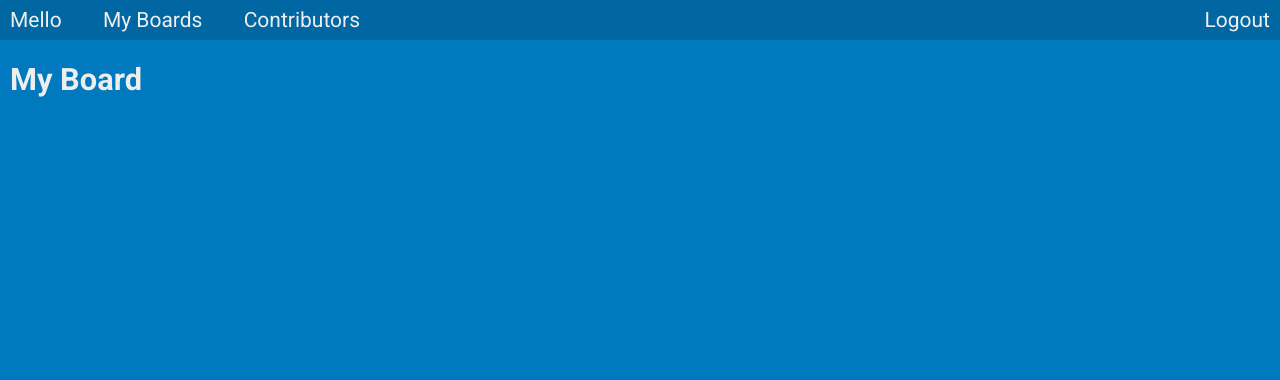
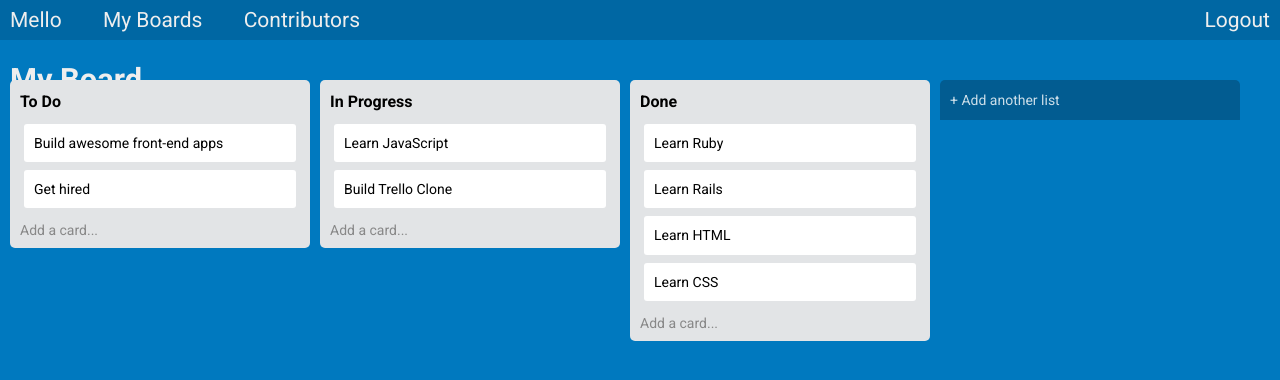
Before and after one commit to OwitiDessy/Mello-KanbanWebApplication, a plain HTML site: page index.html in a window 1280 px wide. Drawn offline with nearby package versions, Linux system fonts and the light colour scheme.

Commit message:
Added a list tabs and CSS styling features

```diff
--- a/assets/css/style.css
+++ b/assets/css/style.css
@@ -75,3 +75,96 @@ header {
   flex: 0 0 auto;
   margin-left: 10px;
 }
+
+.list {
+  width: 300px;
+  height: calc(100% - 10px - 17px);
+}
+
+.list > * {
+  background-color: #e2e4e6;
+  color: #333;
+  padding: 0 10px;
+}
+
+.list.add > button {
+  height: 40px;
+  text-align: left;
+  background-color: #025c91;
+  font-weight: 100;
+  color: #ffffffcc;
+}
+
+.list.add > button:focus {
+  outline: white auto 5px;
+  outline-offset: -5px;
+}
+
+.list header,
+.list.add > button {
+  width: 100%;
+  border-top-left-radius: 5px;
+  border-top-right-radius: 5px;
+  cursor: pointer;
+}
+
+.list:not(.add) > header > button {
+  width: 100%;
+  margin-top: 4px;
+  line-height: 36px;
+  font-size: 16px;
+  font-weight: bold;
+  text-align: left;
+  cursor: pointer;
+}
+
+.list:not(.add) > button:last-child {
+  display: block;
+  outline-offset: -5px;
+  width: 100%;
+  text-align: left;
+  line-height: 36px;
+  border-bottom-left-radius: 5px;
+  border-bottom-right-radius: 5px;
+  color: #888;
+  cursor: pointer;
+}
+
+.list ul {
+  list-style: none;
+  margin: 0;
+  max-height: calc(100% - 36px - 36px);
+  overflow-y: auto;
+}
+
+.list li {
+  cursor: pointer;
+  white-space: pre-wrap;
+}
+
+.list li > button {
+  width: calc(100% - 8px);
+  margin: 4px;
+  padding: 10px;
+  text-align: left;
+  cursor: pointer;
+  height: 100%;
+  background-color: #fff;
+  border-radius: 3px;
+}
+
+.hidden {
+  visibility: hidden;
+}
+
+button {
+  display: inline;
+  border: none;
+  padding: 0;
+  margin: 0;
+  font-family: inherit;
+  font-size: inherit;
+  line-height: inherit;
+  -webkit-appearance: none;
+  background-color: inherit;
+}
--- a/index.html
+++ b/index.html
@@ -30,6 +30,36 @@
       <header><h1>My Board</h1></header>
       <div class="container">
 
+        <div class="list">
+          <header><button>To Do</button></header>
+          <ul>
+            <li><button>Build awesome front-end apps</button></li>
+            <li><button>Get hired</button></li>
+          </ul>
+          <button>Add a card...</button>
+        </div>
+        <div class="list">
+          <header><button>In Progress</button></header>
+          <ul>
+            <li><button>Learn JavaScript</button></li>
+            <li><button>Build Trello Clone</button></li>
+          </ul>
+          <button>Add a card...</button>
+        </div>
+        <div class="list">
+          <header><button>Done</button></header>
+          <ul>
+            <li><button>Learn Ruby</button></li>
+            <li><button>Learn Rails</button></li>
+            <li><button>Learn HTML</button></li>
+            <li><button>Learn CSS</button></li>
+          </ul>
+          <button>Add a card...</button>
+        </div>
+        <div class="list add">
+          <button>+ Add another list</button>
+        </div>
+
       </div>
     </div>
   </body>
```
